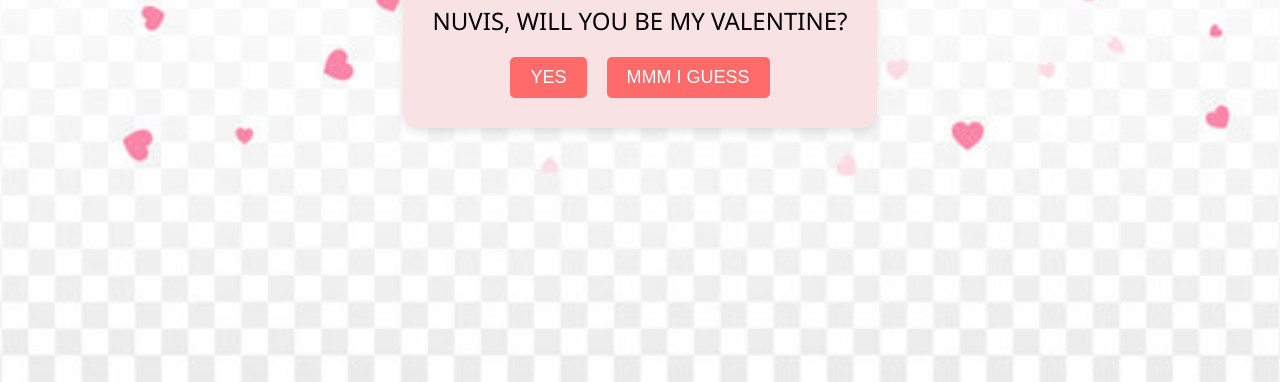
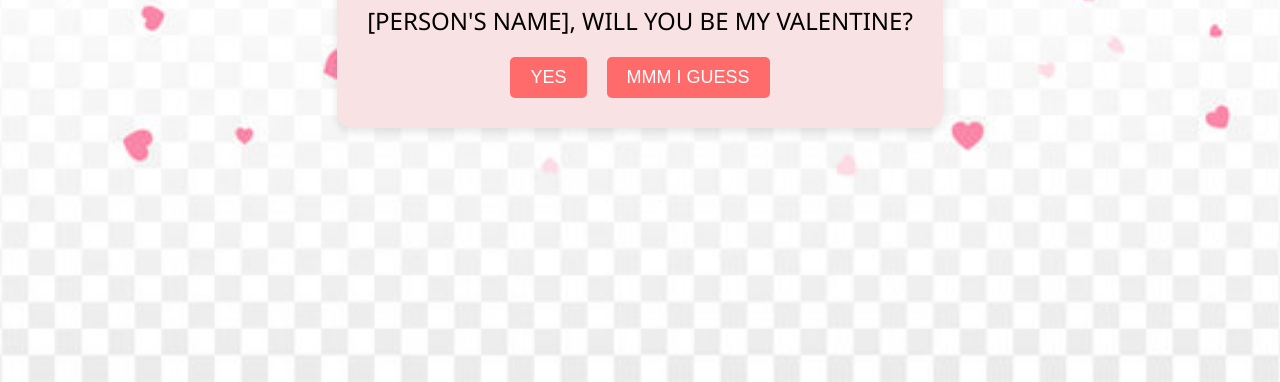
Before and after one commit to Zia-ullah-khan/Nosky, a plain HTML site: page index.html in a window 1280 px wide. Shown: the part 418-800 px from the top of the page. Drawn offline with Linux system fonts and the light colour scheme.

Commit message:
Update index.html

```diff
--- a/index.html
+++ b/index.html
@@ -10,7 +10,7 @@
     <div id="valentine-card">
         <h1>CHOOSE WISELY...</h1>
         <h2>Will You Be My Valentine?</h2>
-        <div id="question">NUVIS, WILL YOU BE MY VALENTINE?</div>
+        <div id="question">[PERSON'S NAME], WILL YOU BE MY VALENTINE?</div>
         <div id="response-buttons">
             <button class="response-button" onclick="sayYes()">YES</button>
             <button class="response-button" onclick="sayMaybe()">MMM I GUESS</button>
```
